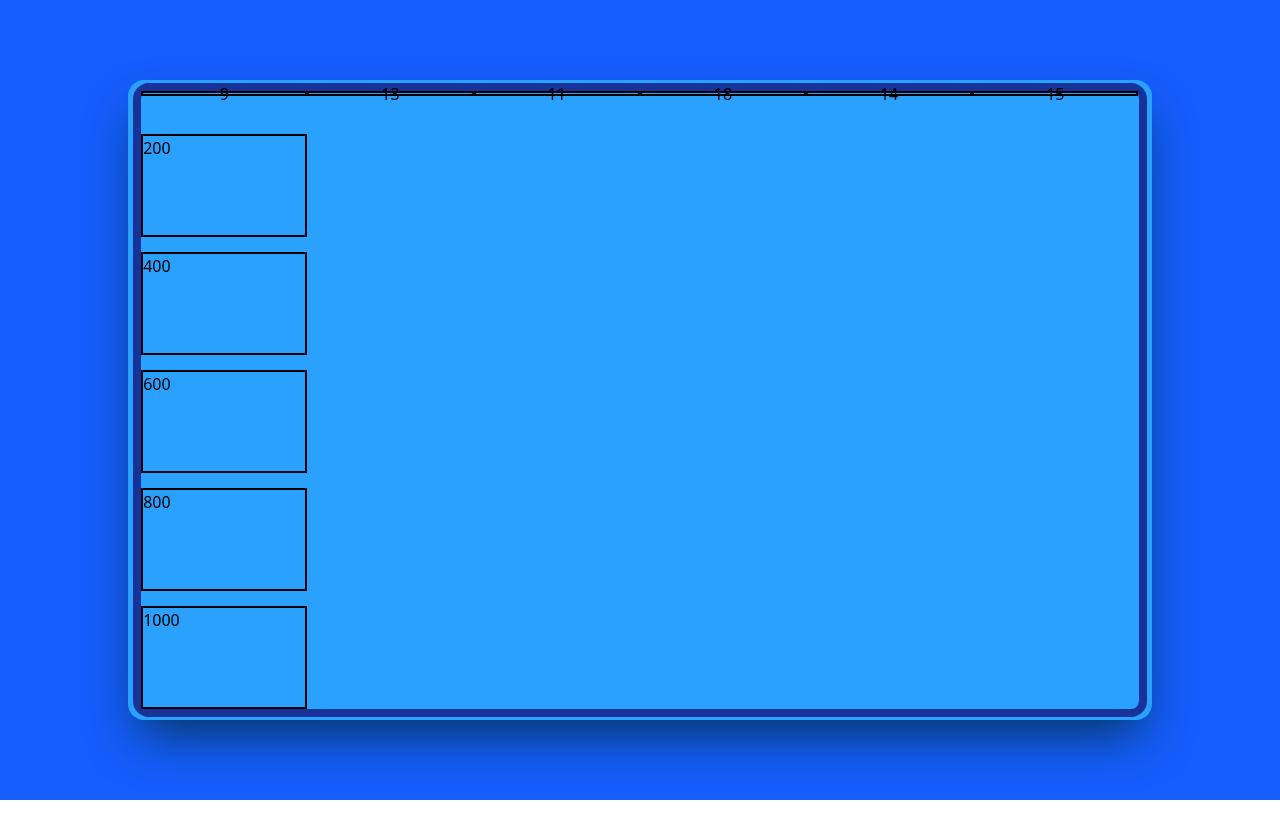
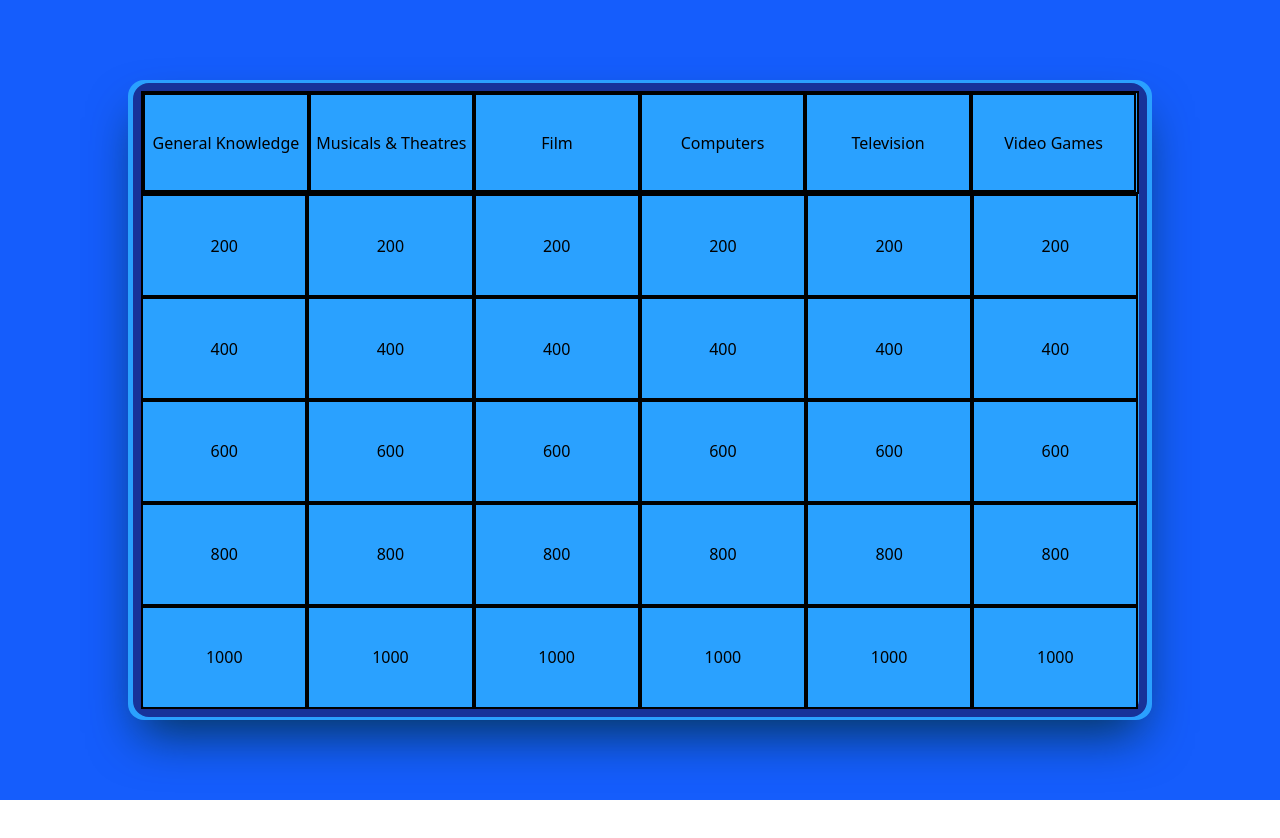
Before and after one commit to Kyle-Pixley/jeopardy, a React (Vite) app in the folder Jeopardy/: page / in a window 1280 px wide. Shown: the top 838 px of the page. Built offline with nearby package versions, Linux system fonts and the light colour scheme.

Commit message:
board layout

```diff
--- a/Jeopardy/src/App.jsx
+++ b/Jeopardy/src/App.jsx
@@ -16,7 +16,7 @@ function App() {
     setTimeout(() => {
       setGameStart(true);
     }, 0)
-  })
+  },[])
 
   return (
     <div className='flex  justify-center h-full bg-blue-600'>
--- a/Jeopardy/src/Components/GameOne.jsx
+++ b/Jeopardy/src/Components/GameOne.jsx
@@ -19,33 +19,69 @@ function GameOne({ randomCategoryNumber }) {
     })
   }, []);
 
-  useEffect(() => {
-    console.log(gameOneCatagories)
-  }, [gameOneCatagories])
+  const catagoryName = num => {
+    switch(num){
+      case 9: return 'General Knowledge'; break;
+      case 10: return 'Books'; break;
+      case 11: return 'Film'; break;
+      case 12: return 'Music'; break;
+      case 13: return 'Musicals & Theatres'; break;
+      case 14: return 'Television'; break;
+      case 15: return 'Video Games'; break;
+      case 16: return 'Board Games'; break;
+      case 17: return 'Science & Nature'; break;
+      case 18: return 'Computers'; break;
+      case 19: return 'Mathematics'; break;
+      case 20: return 'Mythology'; break;
+      case 21: return 'Sports'; break;
+      case 22: return 'Geography'; break;
+      case 23: return 'History'; break;
+      case 24: return 'Politics'; break;
+      case 25: return 'Art'; break;
+      case 26: return 'Celebrities'; break;
+      case 27: return 'Animals'; break;
+      case 28: return 'Vehicles'; break;
+      case 29: return 'Comics'; break;
+      case 30: return 'Japanese Anime & Manga'; break;
+      case 31: return 'Cartoons & Animations'; break;
+      default: return num;
+    }
+  }
+
+  const cellClicked = (num, colIndex) => {
+    const catagory = gameOneCatagories[colIndex]
+    console.log(num, catagory)
+  }
 
 
   return (
-    <div className='position: absolute h-full w-full animate-slide-down flex flex-col justify-center items-center'>
+    <div className='absolute h-full w-full animate-slide-down flex flex-col justify-center items-center'>
 
         <section className='w-[80%] h-[80%] mx-auto rounded-2xl p-3 bg-[#2aa1ff] flex justify-center items-center shadow-[#053559] shadow-2xl'>
           <div className='h-[99%] w-[99%] rounded-2xl border-8 border-[#17339a]'>
 
             <section className='h-full flex flex-col justify-between'>
 
-              <div className='flex'>
+              <div className='flex border-2 h-[16.66%]'>
                 {gameOneCatagories.map((num,i) => (
                   <div
-                  className='border-2 w-[16.66%] h-[16.66%] flex justify-center items-center'
+                  className='border-2 w-[16.66%] h-full flex justify-center items-center'
                   key={i}
-                  >{num}</div>
+                  >{catagoryName(num)}</div>
                 ))}
               </div>
 
-                {gameOneMoney.map((num, i) => (
+                {gameOneMoney.map((num, rowIndex) => (
                   <div
-                  className='border-2 w-[16.66%] h-[16.66%] justify-center items-center'
-                  key={i}>
-                    {num}
+                  className='flex w-full h-[16.66%]' key={rowIndex}>
+
+                    {Array.from({ length: 6 }).map((_, colIndex) => (
+                      <div className='border-2 w-[16.66%] h-full flex justify-center items-center'
+                      key={`${rowIndex}-${colIndex}`}
+                      onClick={()=> cellClicked(num,colIndex)}
+                        >{num}</div>
+                    ))}
+
                     </div>
                     ))}
               </section>
@@ -57,29 +93,3 @@ function GameOne({ randomCategoryNumber }) {
 }
 
 export default GameOne;
-
-
-// General Knowledge = 9
-// Entertainment: Books = 10
-// Entertainment: Film = 11
-// Entertainment: Music = 12
-// Entertainment: Musicals & Theatres = 13
-// Entertainment: Television = 14
-// Entertainment: Video Games = 15
-// Entertainment: Board Games = 16
-// Science & Nature = 17
-// Science: Computers = 18
-// Science: Mathematics = 19
-// Mythology = 20
-// Sports = 21
-// Geography = 22
-// History = 23
-// Politics = 24
-// Art = 25
-// Celebrities = 26
-// Animals = 27
-// Vehicles = 28
-// Entertainment: Comics = 29
-// Science: Gadgets = 30
-// Entertainment: Japanese Anime & Manga = 31
-// Entertainment: Cartoons & Animations = 32
```
